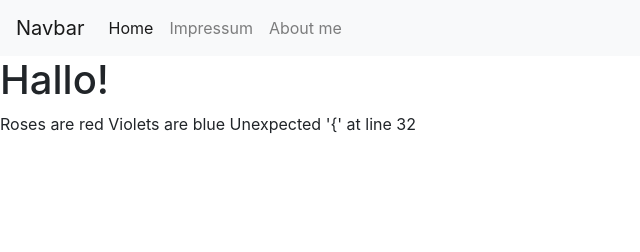
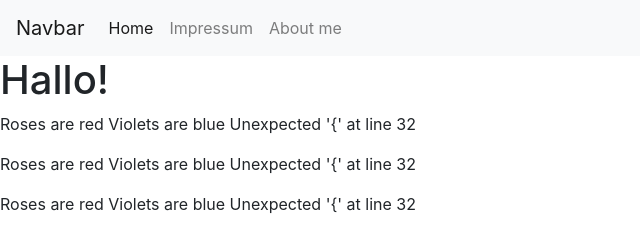
Before and after one commit to svijee/git-buch-website, a plain HTML site: page index.html in a window 1280 px wide. Shown: the whole page, without its empty margins (0-640 px from the left). Drawn offline with nearby package versions, Linux system fonts and the light colour scheme.

Commit message:
Verdreifachung des Textes

```diff
--- a/index.html
+++ b/index.html
@@ -33,6 +33,16 @@
         Violets are blue
         Unexpected '{' at line 32
     </p>
+    <p>
+        Roses are red
+        Violets are blue
+        Unexpected '{' at line 32
+    </p>
+    <p>
+        Roses are red
+        Violets are blue
+        Unexpected '{' at line 32
+    </p>
 
     <!-- Optional JavaScript -->
     <!-- jQuery first, then Popper.js, then Bootstrap JS -->
```
